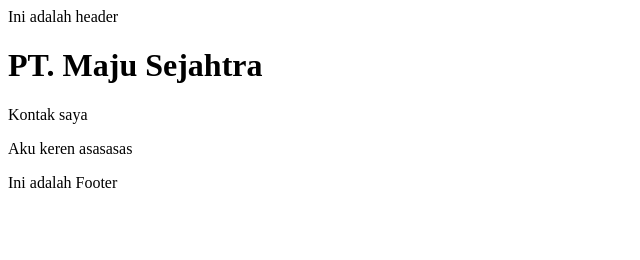
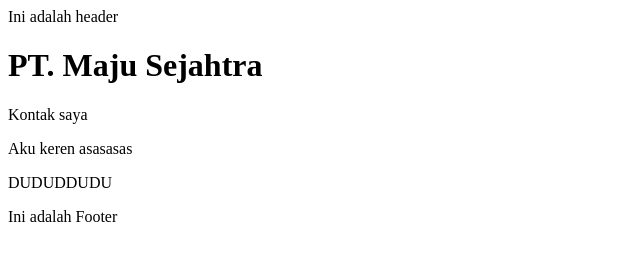
Before and after one commit to Alfatihahrizqullaab/LatihanGitCodepolitan, a plain HTML site: page contact.html in a window 1280 px wide. Shown: the whole page, without its empty margins (0-640 px from the left). Drawn offline with Linux system fonts and the light colour scheme.

Commit message:
Update DUDUDUDU

```diff
--- a/contact.html
+++ b/contact.html
@@ -12,6 +12,7 @@
     <p>Kontak saya</p>
 
     <p>Aku keren asasasas</p>
+    <p>DUDUDDUDU</p>
     <footer>Ini adalah Footer</footer>
 </body>
 </html>
```
